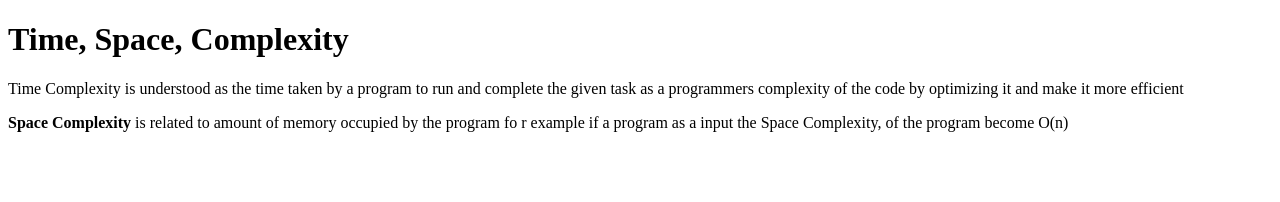
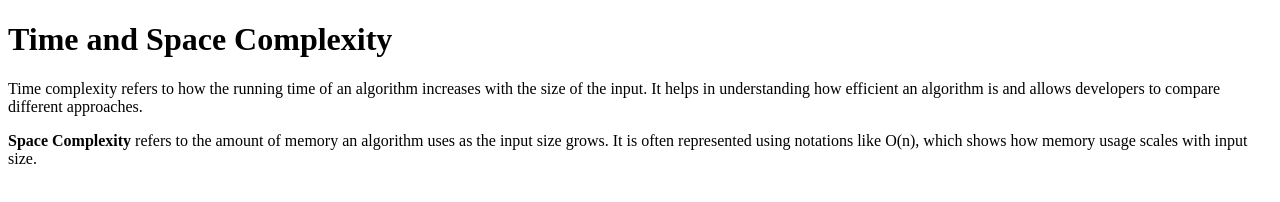
Before and after one commit to acciojob/time-and-space-complexity-Saishiva069, a website: page main.html in a window 1280 px wide. Drawn offline with Linux system fonts and the light colour scheme.

Commit message:
created a submission

```diff
--- a/main.html
+++ b/main.html
@@ -7,10 +7,13 @@
 </head>
 
 <body>
-	<!-- the entire body must be written by student -->
-	<h1>Time, Space, Complexity</h1>
-	<P>Time Complexity is understood as the time taken by a program to run and complete the given task as a programmers complexity of the code by optimizing it and make it more efficient</P>
-	<p><b>Space Complexity</b> is related to amount of memory occupied by the program fo r example if a program as a input the Space Complexity, of the program become O(n)</p>
+	 <h1>Time and Space Complexity</h1>
+	 <p>
+        Time complexity refers to how the running time of an algorithm increases with the size of the input. It helps in understanding how efficient an algorithm is and allows developers to compare different approaches.
+    </p>
+	<p>
+        <b>Space Complexity</b> refers to the amount of memory an algorithm uses as the input size grows. It is often represented using notations like O(n), which shows how memory usage scales with input size.
+    </p>
     <script type="text/javascript" src="./script.js">
 </script>
 
```
